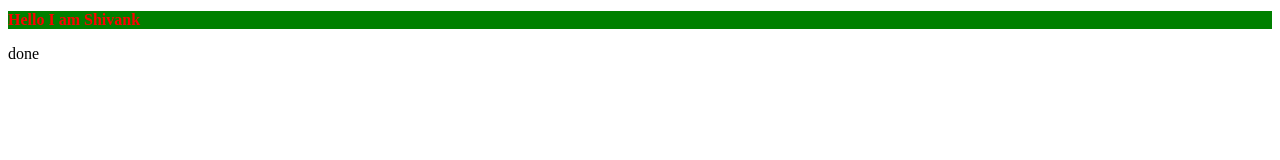
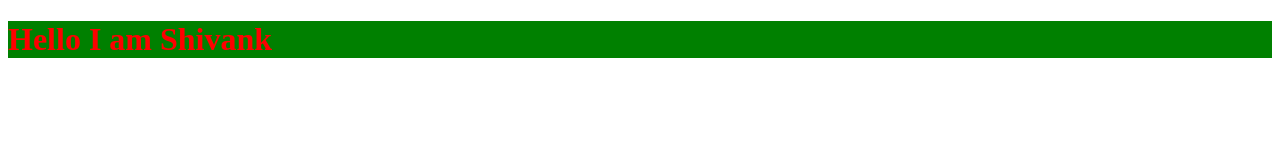
Before and after one commit to Shivank-Bakshi04/localrep, a plain HTML site: page localRep/index.html in a window 1280 px wide. Drawn offline with Linux system fonts and the light colour scheme.

Commit message:
again modified

```diff
--- a/localRep/index.html
+++ b/localRep/index.html
@@ -8,6 +8,6 @@
 </head>
 <body>
     <h1>Hello I am Shivank</h1>
-    <p>done</p>
+
 </body>
 </html>
--- a/localRep/style.css
+++ b/localRep/style.css
@@ -1,5 +1,5 @@
 h1{
     color: red;
     background-color: green;
-    font-size: medium;
+
 }
```
